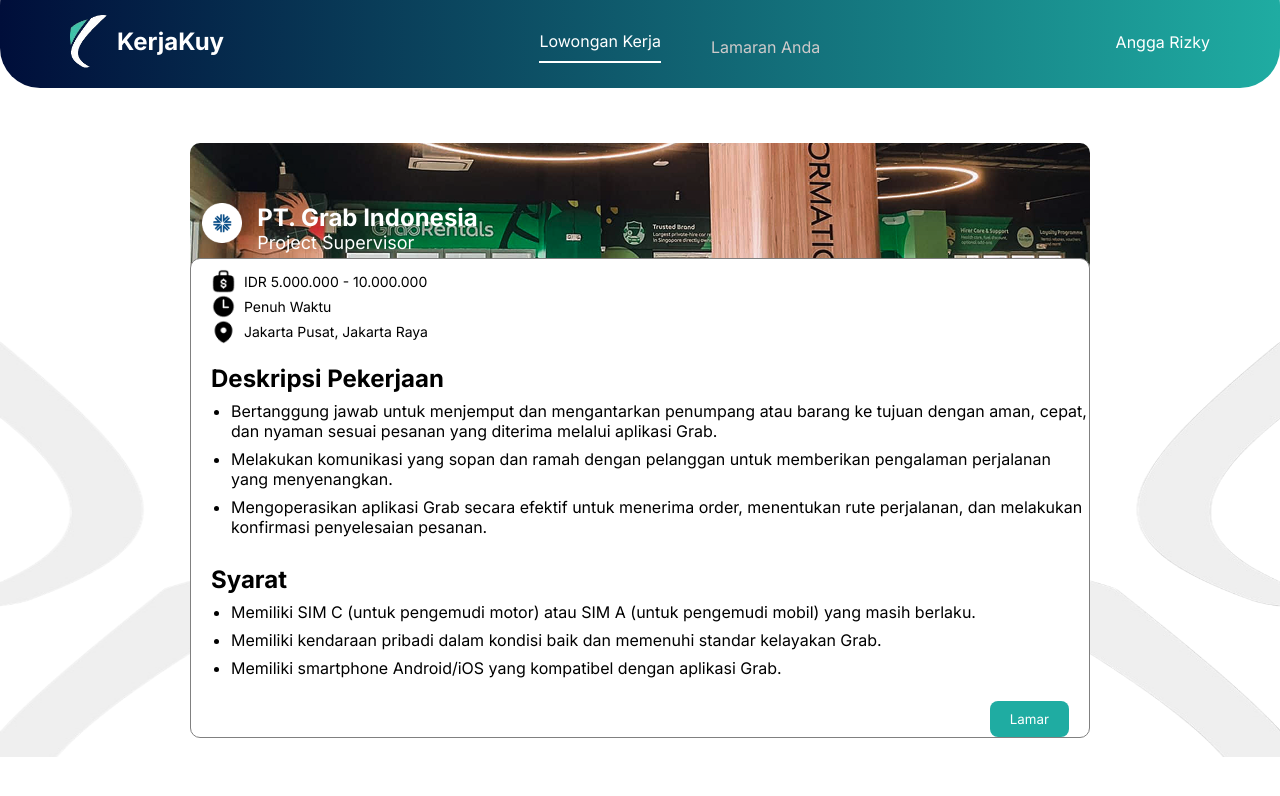
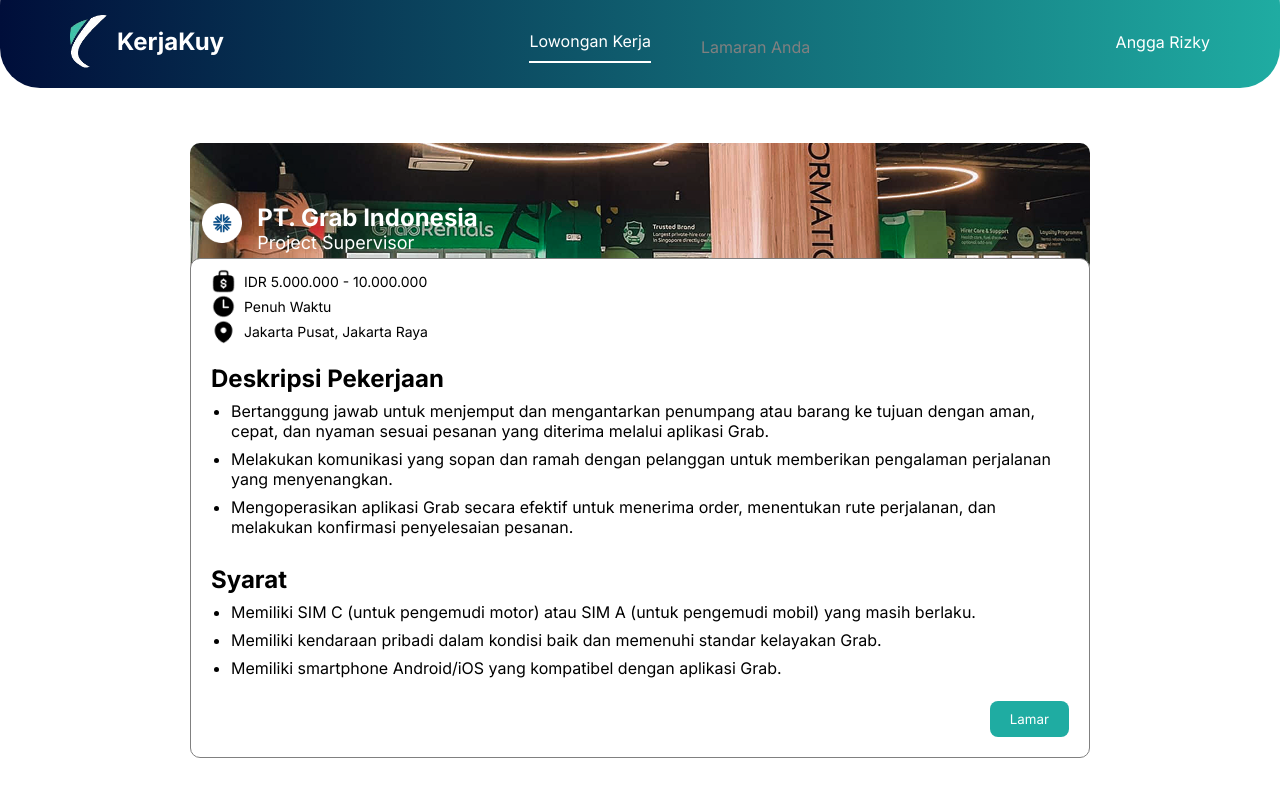
Before and after one commit to SIMPLIX07/KerjaKuy_Webpro, a plain HTML site: page pageLamar/lamar.html in a window 1280 px wide. Drawn offline with Linux system fonts and the light colour scheme.

Commit message:
perbaikan minor

```diff
--- /dev/null
+++ b/Login/login.js
@@ -0,0 +1,3 @@
+document.getElementById("next").addEventListener("click", function(){
+    window.location.href = "../HomePelamar/index.html"
+});
--- a/index/index.css
+++ b/index/index.css
@@ -19,6 +19,8 @@ nav{
     align-items: center;
     margin-left: 50px;
     margin-right: 50px;
+    z-index: 10;
+    position: relative;
 }
 
 nav .left{
--- a/pageLamar/lamar.css
+++ b/pageLamar/lamar.css
@@ -62,36 +62,17 @@ ul li{
     display: inline;
 }
 
+a{
+    color: grey;
+    text-decoration: none;
+}
+
 nav .left img{
     height: 53px;
     width: 37px;
 }
 
-.content .asset img{
-    height: 487px;
-    width: 330px;
-}
 
-.asset {
-  position: absolute;
-  top: 0;
-  left: 0;
-  width: 100%;
-  display: flex;
-  justify-content: space-between;
-  align-items: flex-start;
-  z-index: -1;
-}
-
-.asset #left{
-    position: relative;
-    bottom: -270px;
-}
-
-.asset #right{
-    position: relative;
-    bottom: -270px;
-}
 
 .back{
     margin-top: 20px;
@@ -104,11 +85,11 @@ nav .left img{
     width: 900px;
 }
 
-.isi {
+.cardTop {
     display: flex;
     justify-content: center;
     position: relative;
-    z-index: 2;
+    z-index: 1;
 }
 
 .back img{
@@ -140,7 +121,7 @@ nav .left img{
     padding-bottom: 20px;
 }
 
-.deskripsi{
+.cardDown{
     flex-direction: column;
     background-color: #ffff;
     border: solid 1px grey;
@@ -150,7 +131,7 @@ nav .left img{
     display: flex;
     justify-content: flex-start;
     align-items: flex-start;
-    height: 480px;
+    height: 500px;
     width: 900px;
     position: relative;
     z-index: 2;
@@ -191,6 +172,7 @@ nav .left img{
     flex-direction: column;
     margin-left: 20px;
     margin-top: 10px;
+    margin-right: 20px;
 }
 
 .middle h2{
--- a/pageLamar/lamar.html
+++ b/pageLamar/lamar.html
@@ -20,7 +20,7 @@
             <div class="middle">
                 <ul>
                     <li id="lowongan">Lowongan Kerja</li>
-                    <li id="lamaran">Lamaran Anda</li>
+                    <li id="lamaran"><a href="../LamaranAnda/Lamaran.html">Lamaran Anda</a></li>
                 </ul>
             </div>
             <div class="right">
@@ -29,7 +29,7 @@
         </div>
     </nav>
     <div class="content">
-        <div class="isi">
+        <div class="cardTop">
             <div class="back">
                 <div class="seluruh">
                     <img src="asset/logoPerusahaan.png" alt="">
@@ -40,7 +40,7 @@
                 </div>
             </div>
         </div>
-        <div class="deskripsi">
+        <div class="cardDown">
             <div class="top">
                 <div class="tengah">
                     <img src="asset/gaji.png" alt="">
@@ -73,10 +73,6 @@
             </div>
             <button class="button">Lamar</button>
         </div>
-        <div class="asset">
-            <img src="asset/leftBg.png" alt="" id="left">
-            <img src="asset/rightBg.png" alt="" id="right">
-        </div>
     </div>
 </body>
 <script src="lamar.js"></script>
--- a/pageLamar/lamar.js
+++ b/pageLamar/lamar.js
@@ -3,5 +3,6 @@ document.addEventListener("DOMContentLoaded", function () {
 
     buttonLamar.addEventListener('click', function () {
         alert("Lamaran Anda sudah dikirim");
+        window.location.href ="../LamaranAnda/lamaran.html"
     });
 });
```
Also changed, not shown: HomePelamar/index.html (+1 -1 lines), Login/login.html (+2 -1 lines), index/index.html (+1 -1 lines).
